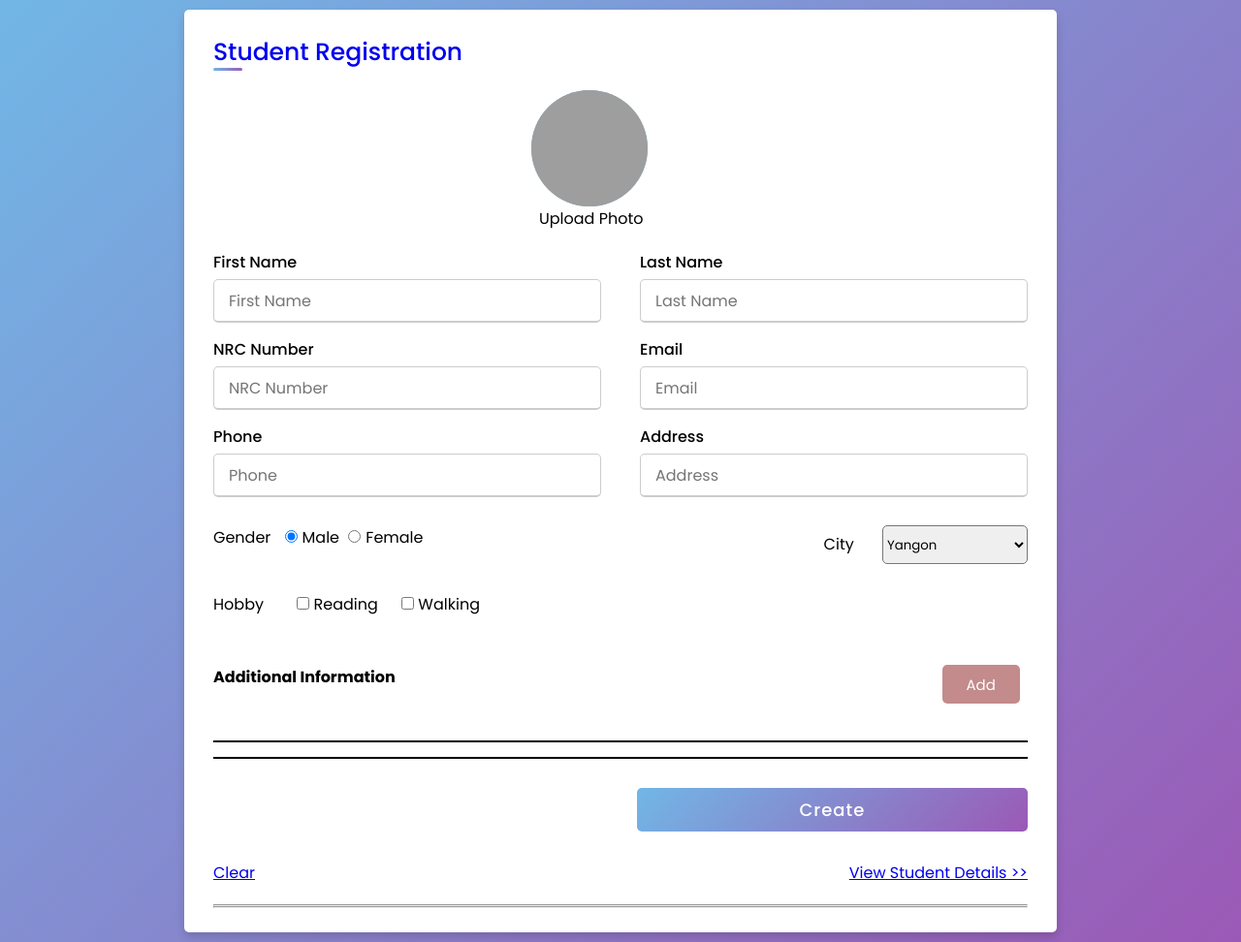
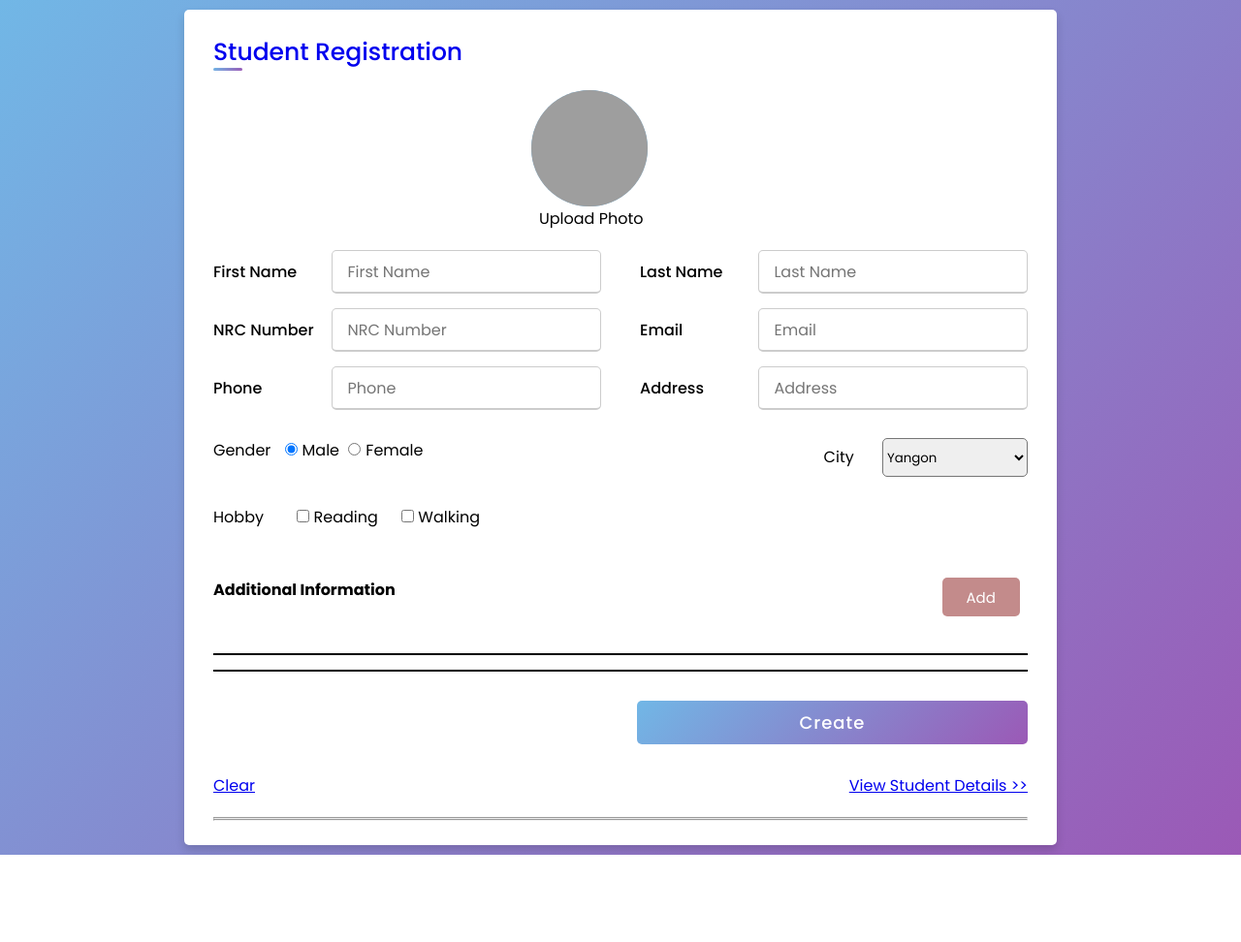
Before and after one commit to tunnyein8870/student_info_app, a Flask app: template templates/index.html in a window 1280 px wide. Shown: the whole page at 97% size. After the commit the page ends 882 px from the top, so only its background shows below. Run offline with Flask 2, Linux system fonts and the light colour scheme; the template is opened without the code that fills it, so the values that code supplies are empty; some libraries are stand-ins or nearby versions; grey boxes are pictures that could not be loaded.

Commit message:
fix label and input box in a row

```diff
--- a/static/index.css
+++ b/static/index.css
@@ -75,12 +75,15 @@ body {
 form .user-details .input-box {
     margin-bottom: 15px;
     width: calc(100% / 2 - 20px);
+    display: flex;
 }
 
 form .input-box span.details {
-    display: block;
+    display: inline-block;
     font-weight: 500;
     margin-bottom: 5px;
+    margin-top: 10px;
+    width: 180px;
 }
 
 .user-details .input-box input {
--- a/templates/index.html
+++ b/templates/index.html
@@ -42,7 +42,7 @@
           <!-- id -->
           {% if form_type == "update" %}
           <div class="input-box">
-            <span class="details">ID</span>
+            <span class="details">Student ID</span>
             <input type="text" name="ID" placeholder="Enter ID" required disabled value={{record[0]}}>
           </div>
           {% endif %}
```
